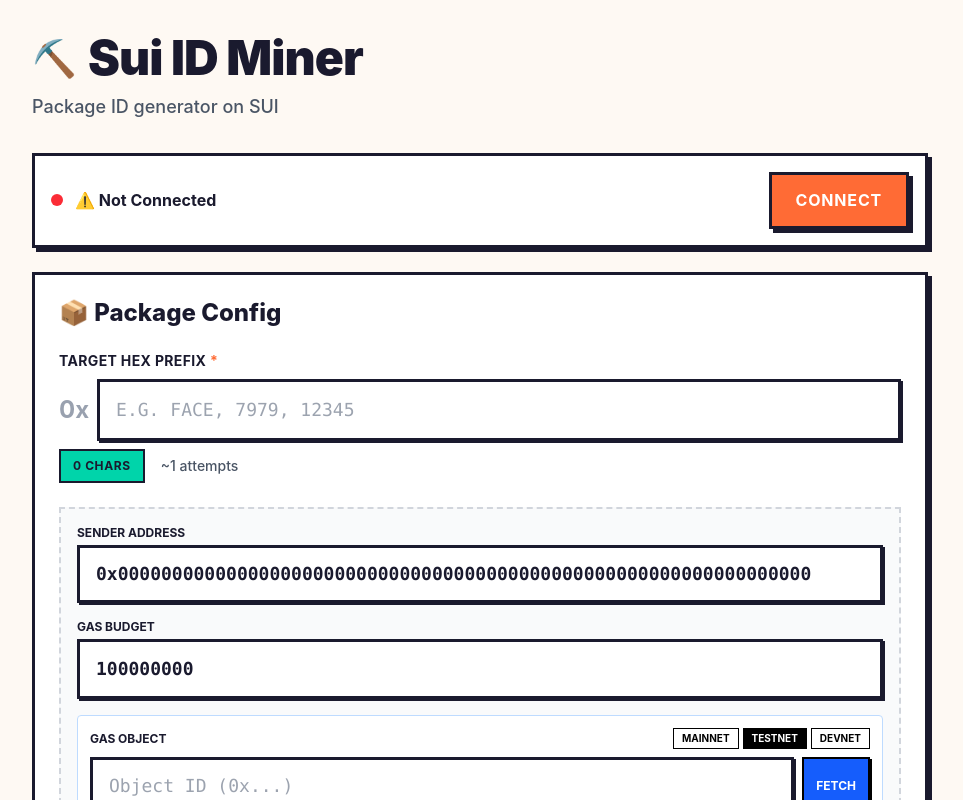
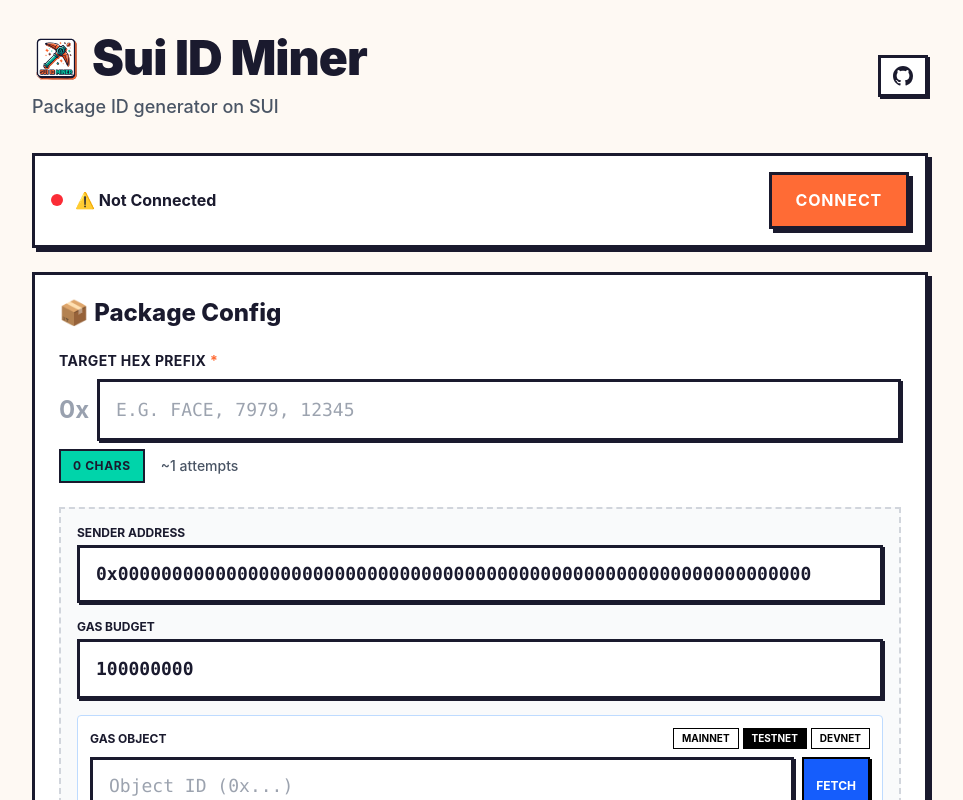
Before and after one commit to Kay-79/sui-id-miner, a React (Vite) app in the folder app/: page / in a window 1280 px wide. Shown: the top 800 px of the page, without its empty margins (160-1123 px from the left). Built offline with nearby package versions, Linux system fonts and the light colour scheme; no server answers.

Commit message:
feat: Initialize the application with a Neo-Brutalism design system, a header component, and a basic HTML structure.

```diff
--- a/app/index.html
+++ b/app/index.html
@@ -2,7 +2,7 @@
 <html lang="en">
   <head>
     <meta charset="UTF-8" />
-    <link rel="icon" type="image/png" href="/logo.png" />
+    <link rel="icon" type="image/svg+xml" href="/logo.svg" />
     <meta name="viewport" content="width=device-width, initial-scale=1.0" />
     <title>Sui ID Miner</title>
     <meta name="description" content="Client-side Sui Wallet Address and Package ID Miner using WebAssembly." />
--- a/app/src/components/Header.tsx
+++ b/app/src/components/Header.tsx
@@ -1,13 +1,52 @@
+import { useEffect, useState } from 'react';
+
 export default function Header() {
+    const [stars, setStars] = useState<number | null>(null);
+
+    useEffect(() => {
+        fetch('https://api.github.com/repos/Kay-79/sui-id-miner')
+            .then(res => res.json())
+            .then(data => {
+                if (data.stargazers_count !== undefined) {
+                    setStars(data.stargazers_count);
+                }
+            })
+            .catch(() => {});
+    }, []);
+
     return (
-        <div className="max-w-4xl mx-auto mb-8 text-center md:text-left">
+        <div className="max-w-4xl mx-auto mb-8">
+            <div className="flex items-center justify-between">
+                <div className="text-center md:text-left">
                     <h1 className="heading-xl flex items-center justify-center md:justify-start gap-3">
-                <span className="text-4xl text-[var(--primary)]">⛏️</span>
+                        <img src="/logo.svg" alt="Sui ID Miner" className="w-12 h-12" />
                         Sui ID Miner
                     </h1>
                     <p className="text-lg text-gray-600 font-medium mt-2">
                         Package ID generator on SUI
                     </p>
                 </div>
+
+                <a
+                    href="https://github.com/Kay-79/sui-id-miner"
+                    target="_blank"
+                    rel="noopener noreferrer"
+                    className="github-badge"
+                    title="Star on GitHub"
+                >
+                    <svg height="20" width="20" viewBox="0 0 16 16" fill="currentColor">
+                        <path d="M8 0C3.58 0 0 3.58 0 8c0 3.54 2.29 6.53 5.47 7.59.4.07.55-.17.55-.38 0-.19-.01-.82-.01-1.49-2.01.37-2.53-.49-2.69-.94-.09-.23-.48-.94-.82-1.13-.28-.15-.68-.52-.01-.53.63-.01 1.08.58 1.23.82.72 1.21 1.87.87 2.33.66.07-.52.28-.87.51-1.07-1.78-.2-3.64-.89-3.64-3.95 0-.87.31-1.59.82-2.15-.08-.2-.36-1.02.08-2.12 0 0 .67-.21 2.2.82.64-.18 1.32-.27 2-.27.68 0 1.36.09 2 .27 1.53-1.04 2.2-.82 2.2-.82.44 1.1.16 1.92.08 2.12.51.56.82 1.27.82 2.15 0 3.07-1.87 3.75-3.65 3.95.29.25.54.73.54 1.48 0 1.07-.01 1.93-.01 2.2 0 .21.15.46.55.38A8.013 8.013 0 0016 8c0-4.42-3.58-8-8-8z"/>
+                    </svg>
+                    {stars !== null && (
+                        <span className="star-count">
+                            <svg height="14" width="14" viewBox="0 0 16 16" fill="currentColor" style={{ marginRight: '4px' }}>
+                                <path d="M8 .25a.75.75 0 01.673.418l1.882 3.815 4.21.612a.75.75 0 01.416 1.279l-3.046 2.97.719 4.192a.75.75 0 01-1.088.791L8 12.347l-3.766 1.98a.75.75 0 01-1.088-.79l.72-4.194L.818 6.374a.75.75 0 01.416-1.28l4.21-.611L7.327.668A.75.75 0 018 .25z"/>
+                            </svg>
+                            {stars}
+                        </span>
+                    )}
+                </a>
+            </div>
+        </div>
     )
 }
--- a/app/src/index.css
+++ b/app/src/index.css
@@ -221,3 +221,36 @@
 .animate-slide-in {
   animation: slide-in 0.3s ease-out;
 }
+
+/* GitHub Badge */
+.github-badge {
+  display: inline-flex;
+  align-items: center;
+  gap: 0.5rem;
+  padding: 0.5rem 0.75rem;
+  background: white;
+  border: var(--border-width) solid var(--dark);
+  box-shadow: var(--shadow-sm);
+  color: var(--dark);
+  text-decoration: none;
+  font-weight: 700;
+  font-size: 0.875rem;
+  transition: all 0.15s ease;
+}
+
+.github-badge:hover {
+  transform: translate(-2px, -2px);
+  box-shadow: var(--shadow-md);
+  background: var(--dark);
+  color: white;
+}
+
+.github-badge .star-count {
+  display: inline-flex;
+  align-items: center;
+  padding: 0.25rem 0.5rem;
+  background: var(--warning);
+  border: 2px solid var(--dark);
+  font-size: 0.75rem;
+  font-weight: 800;
+}
```
Also changed, not shown: app/public/logo.png (deleted), app/public/logo.svg (added). Lines whose indentation alone changed are shown as unchanged.
